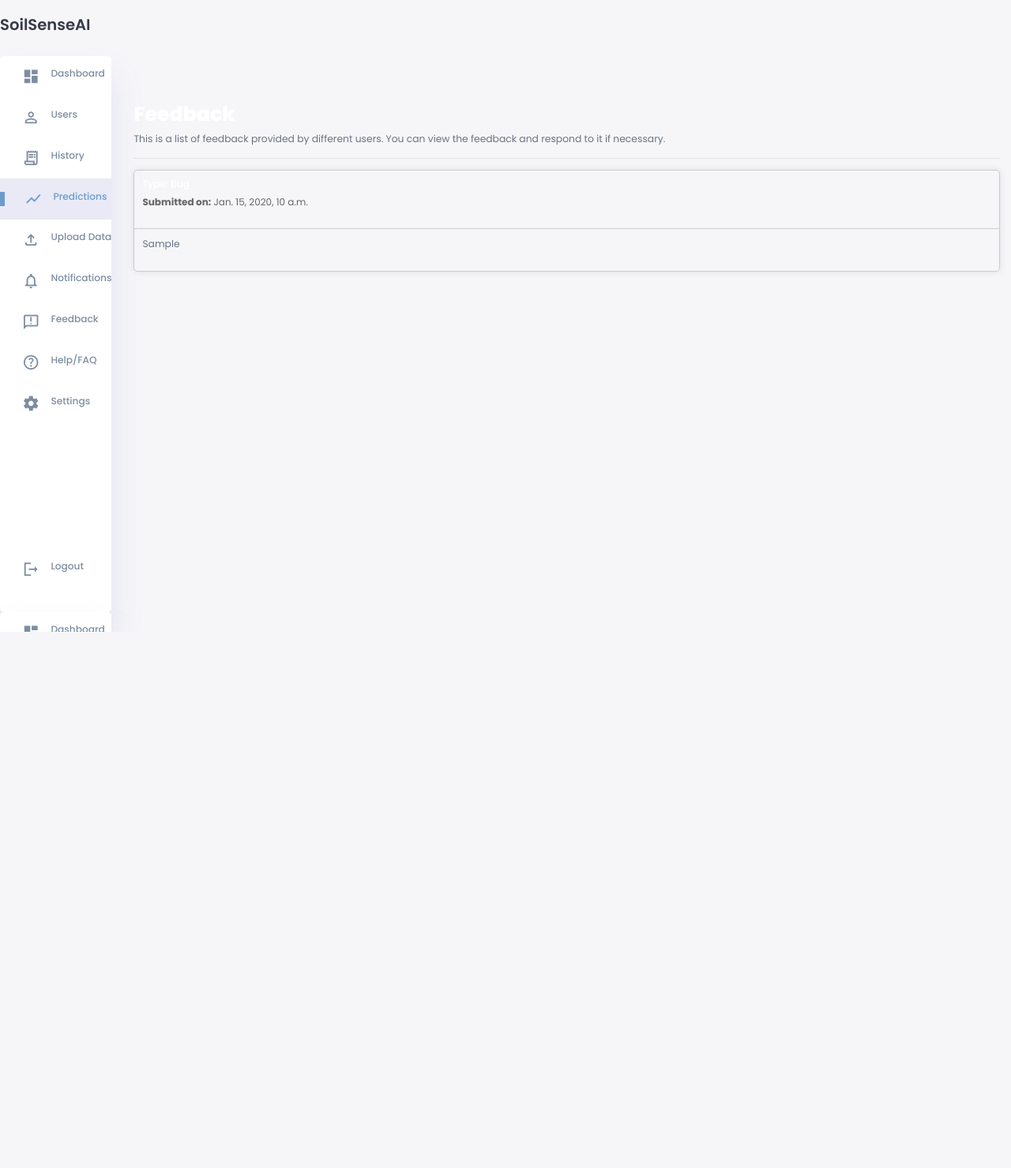
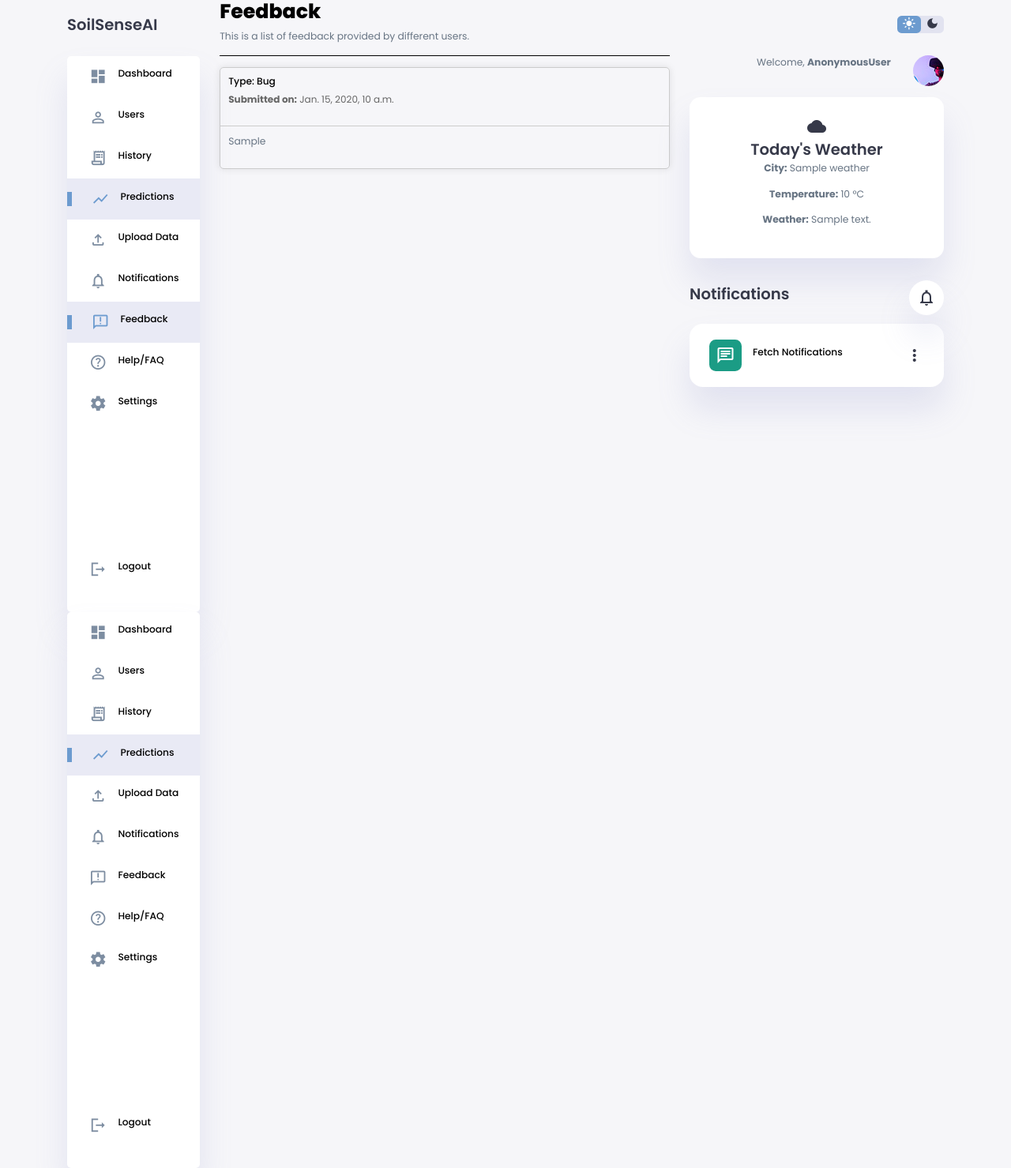
Before and after one commit to AllanOcung/SoilMoistureMonitorApp, a Django app: template Soil_Moisture_Project/feedback/templates/feedback/admin-page.html in a window 1280 px wide. Shown: the whole page at 79% size. Before the commit the page ends 800 px from the top, so only its background shows below. Run offline with Django 5.2, Linux system fonts and the light colour scheme; tables that the repository leaves empty hold one stand-in row (values such as "Sample post"); the template is opened without the code that fills it: values that come from a table or form of the project are taken from there, most other values are stand-ins (such as "Sample title", 1, 10 or a date in 2020); some libraries are stand-ins or nearby versions.

Commit message:
Intergrate Feedback with new UI

```diff
--- a/Soil_Moisture_Project/Soil_Moisture_App/templates/soil_moisture/admin/sidebar.html
+++ b/Soil_Moisture_Project/Soil_Moisture_App/templates/soil_moisture/admin/sidebar.html
@@ -37,10 +37,8 @@
       <span class="material-icons-sharp">notifications_none</span>
       <h3>Notifications</h3>
     </a>
-        <a href="#">
-            <span class="material-symbols-outlined">
-                feedback
-                </span>
+    <a id="sidebar-feedback-item" href="/feedback/admin/list/">
+      <span class="material-symbols-outlined"> feedback </span>
       <h3>Feedback</h3>
     </a>
     <a href="#">
--- a/Soil_Moisture_Project/feedback/static/feedback/css/admin-fix.css
+++ /dev/null
@@ -1,16 +0,0 @@
-.content {
-  width: 100%;
-  padding-top: 130px;
-  padding-left: 2rem;
-  padding-right: 1rem;
-  color: white;
-
-}
-
-.main-content {
-  display: flex;
-}
-
-.dashboard-container {
-  overflow-y: scroll;
-}
--- a/Soil_Moisture_Project/feedback/static/feedback/css/feedback-admin.css
+++ b/Soil_Moisture_Project/feedback/static/feedback/css/feedback-admin.css
@@ -40,3 +40,11 @@
 
 
 }
+
+.feedback-heading {
+  color: black;
+}
+
+h1, h3, h4, h5, h6 {
+  color: black;
+}
--- a/Soil_Moisture_Project/feedback/templates/feedback/admin-page.html
+++ b/Soil_Moisture_Project/feedback/templates/feedback/admin-page.html
@@ -15,19 +15,26 @@
     {% include "soil_moisture/links.html" %}
   </head>
   <body>
-    <div class="dashboard-container">
+    <div class="container">
       <!-- Include the header -->
+      {% include "soil_moisture/admin/sidebar.html" %}
       <div class="main-content">
         <!-- Include the sidebar -->
-        {% include "soil_moisture/admin/sidebar.html" %}
         <div class="content">
           <!-- Main dashboard content goes here -->
 
           {% include "feedback/feedback_container.html" %}
         </div>
       </div>
+
+      <!-- Right Section -->
+      {% include 'soil_moisture/admin/rightsection.html' %}
     </div>
 
     <link rel="stylesheet" href="{% static 'feedback/css/admin-fix.css' %}" />
+    <script>
+      const feedbackItem = document.getElementById("sidebar-feedback-item");
+      feedbackItem.classList.add("active");
+    </script>
   </body>
 </html>
--- a/Soil_Moisture_Project/feedback/templates/feedback/feedback_card.html
+++ b/Soil_Moisture_Project/feedback/templates/feedback/feedback_card.html
@@ -2,7 +2,7 @@
 <div class="feedback-card-container">
   <div class="feedback-card">
     <div class="feedback-card-header">
-      <h3>Type: {{feed.feedbackType}}</h3>
+      <h3 style="color: black">Type: {{feed.feedbackType}}</h3>
       <p class="feedbacksubmitedon">
         <span>Submitted on:</span> {{feed.feedbackDate}}
       </p>
--- a/Soil_Moisture_Project/feedback/templates/feedback/feedback_container.html
+++ b/Soil_Moisture_Project/feedback/templates/feedback/feedback_container.html
@@ -1,10 +1,10 @@
 <section>
   <div class="feedback-heading">
-    <h1>Feedback</h1>
+    <h1 style="color: black;">Feedback</h1>
     <p>
-      This is a list of feedback provided by different users. You can view the feedback and respond to it if necessary.
+      This is a list of feedback provided by different users.
     </p>
-    <hr color="white" />
+    <hr color="black" />
   </div>
   <div class="feedback-container">
 
```
Lines whose indentation alone changed are shown as unchanged.
